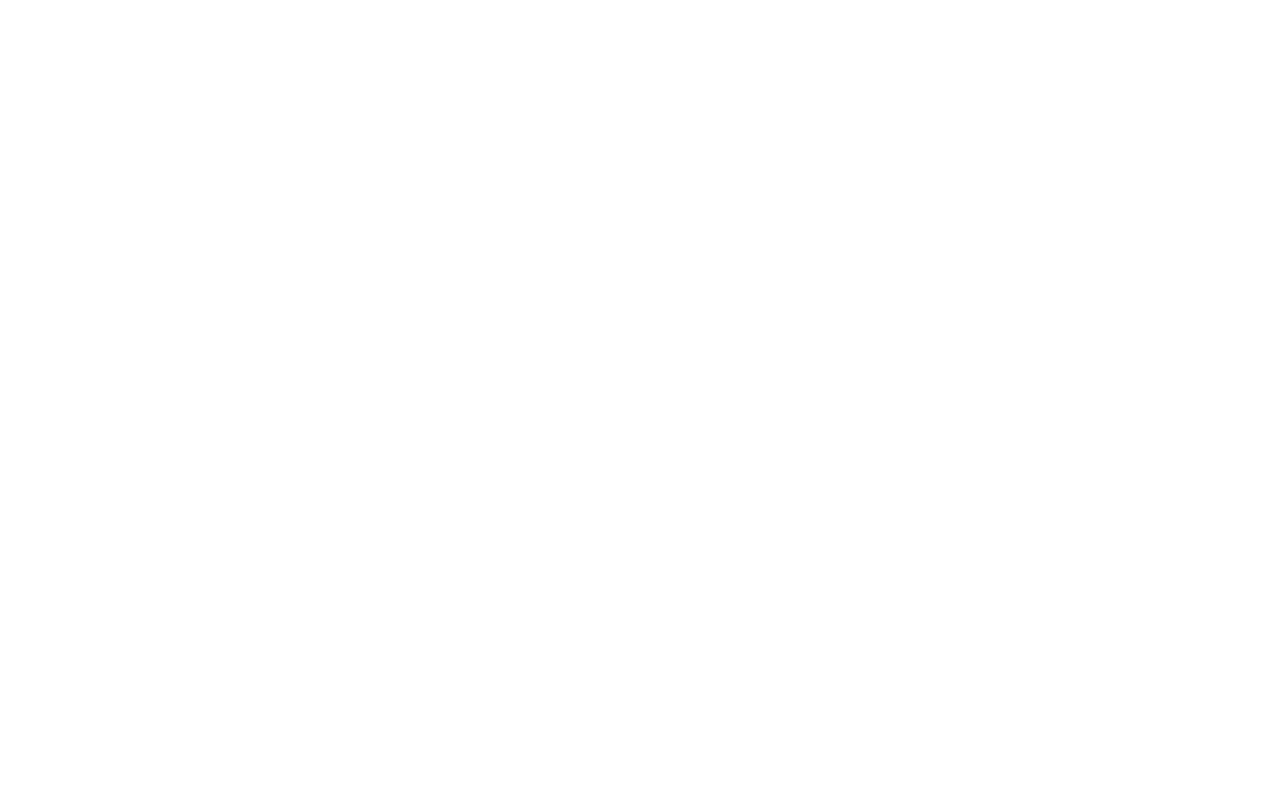
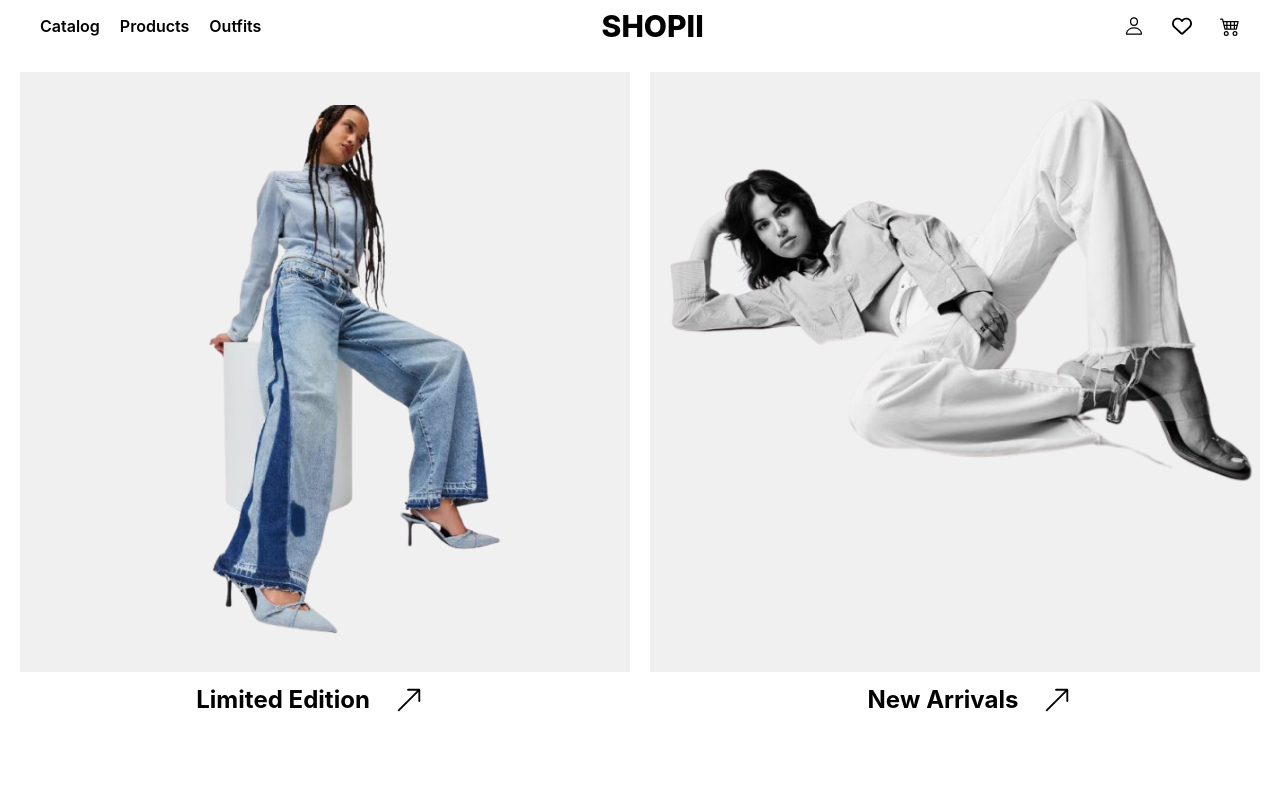
Before and after one commit to emman-tt/shopii, a React (Vite) app: page / in a window 1280 px wide. Before the commit this address had no page. Shown: the top 800 px of the page. Built offline with nearby package versions, Linux system fonts and the light colour scheme.

Commit message:
fixed the routing

```diff
--- a/src/App.jsx
+++ b/src/App.jsx
@@ -1,4 +1,3 @@
-import { useState, useEffect, useRef } from 'react'
 import './App.css'
 import Homepage from './pages/HomePage'
 import Products from './pages/ProductsPage'
@@ -8,8 +7,8 @@
   return (
     <BrowserRouter>
     <Routes>
-      <Route path='/shopii/' element={<Homepage/>}/>
-      <Route path='/shopii/products' element={<Products/>}/>
+      <Route path='/' element={<Homepage/>}/>
+      <Route path='/products' element={<Products/>}/>
     </Routes>
     </BrowserRouter>
   )
--- a/src/PrimaryComp/header.jsx
+++ b/src/PrimaryComp/header.jsx
@@ -8,7 +8,7 @@
   const navigate = useNavigate()
   const isMobile = innerWidth < 500
   function openLink () {
-    navigate('/shopii/products')
+    navigate('/products')
   }
 
   return (
@@ -39,7 +39,7 @@
         </section>
       )}
       <h1
-        onClick={() => navigate('/shopii/')}
+        onClick={() => navigate('/')}
         className='text-3xl font-extrabold pr-20 max-[800px]:text-[15px] max-[800px]:font-bold max-[500px]:text-[32px] max-[500px]:pl-0 cursor-pointer  max-[500px]:pr-0 max-[500px]:hidden'
       >
         SHOPII
--- a/src/SecondaryComp/heroSection.jsx
+++ b/src/SecondaryComp/heroSection.jsx
@@ -82,7 +82,7 @@
 
           <BsArrowUpRight className='font-extrabold text-3xl max-[800px]:text-sm' />
         </div>
-        <div onClick={() => navigate('/shopii/products')} className='w-50/100 pl-0 justify-center flex flex-row gap-6 items-center hover:opacity-[0.4] cursor-pointer'>
+        <div onClick={() => navigate('/products')} className='w-50/100 pl-0 justify-center flex flex-row gap-6 items-center hover:opacity-[0.4] cursor-pointer'>
           <div ref={heroRightText}>New Arrivals</div>
           <BsArrowUpRight className='font-extrabold text-3xl max-[800px]:text-sm' />
         </div>
--- a/src/pages/ProductsPage.jsx
+++ b/src/pages/ProductsPage.jsx
@@ -20,7 +20,8 @@
   const [categories, setCategories] = useState(Categories)
   const [currentColor, setCurrentColor] = useState('all')
   const [colours, setColours] = useState(Colours)
-const PORT = 'https://shopii-backend.onrender.com/'
+ const PORT = 'https://shopii-backend.onrender.com/'
+// const PORT = 'http://localhost:3000/'
   useEffect(() => {
     ;(async function GetProducts () {
       const res = await fetch(
--- a/vite.config.js
+++ b/vite.config.js
@@ -5,5 +5,5 @@
 
 export default defineConfig({
   plugins: [react(),    tailwindcss(),],
-  base:'/shopii/'
+  base:'/'
 })
```
Also changed, not shown: src/index.css (+0 -68 lines).
